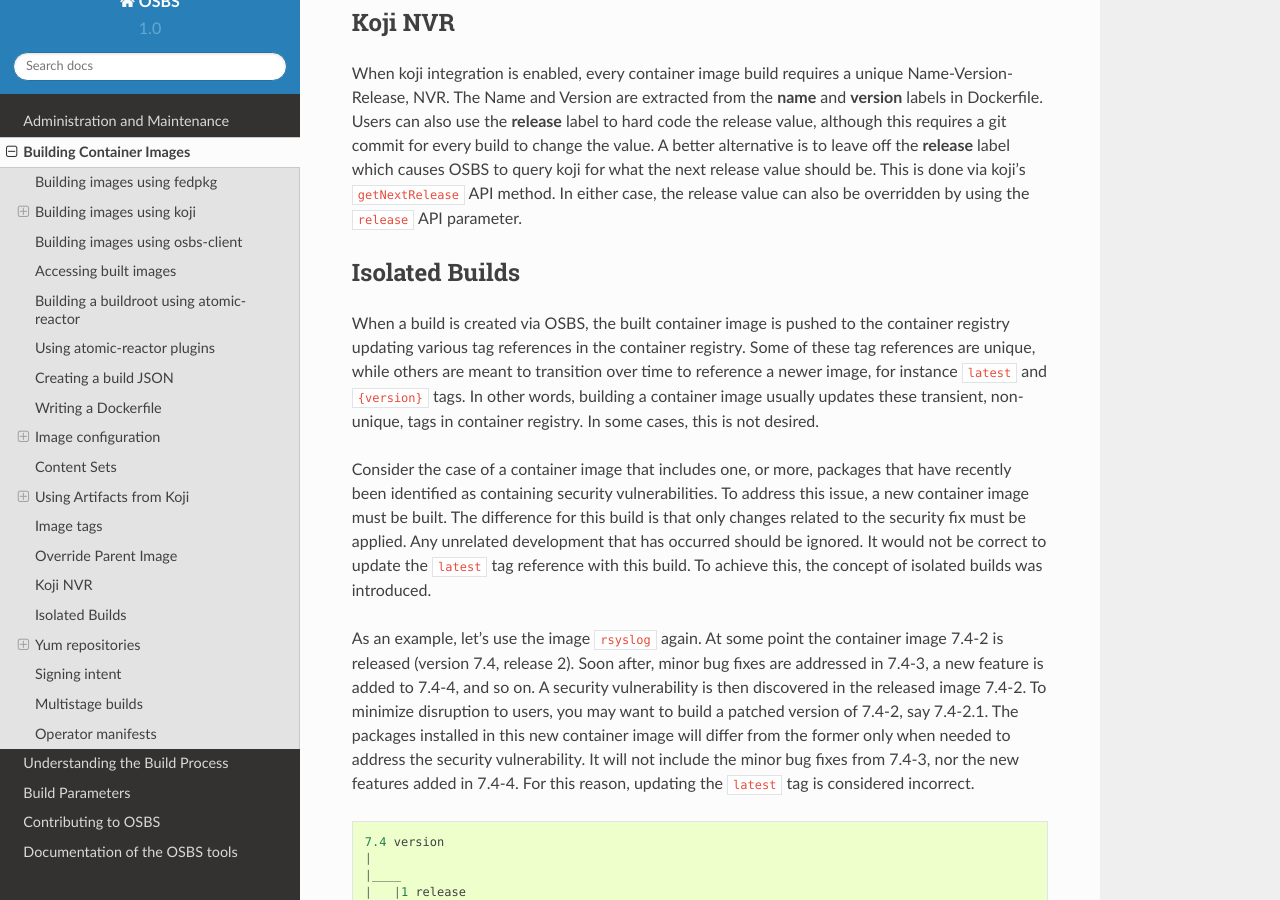
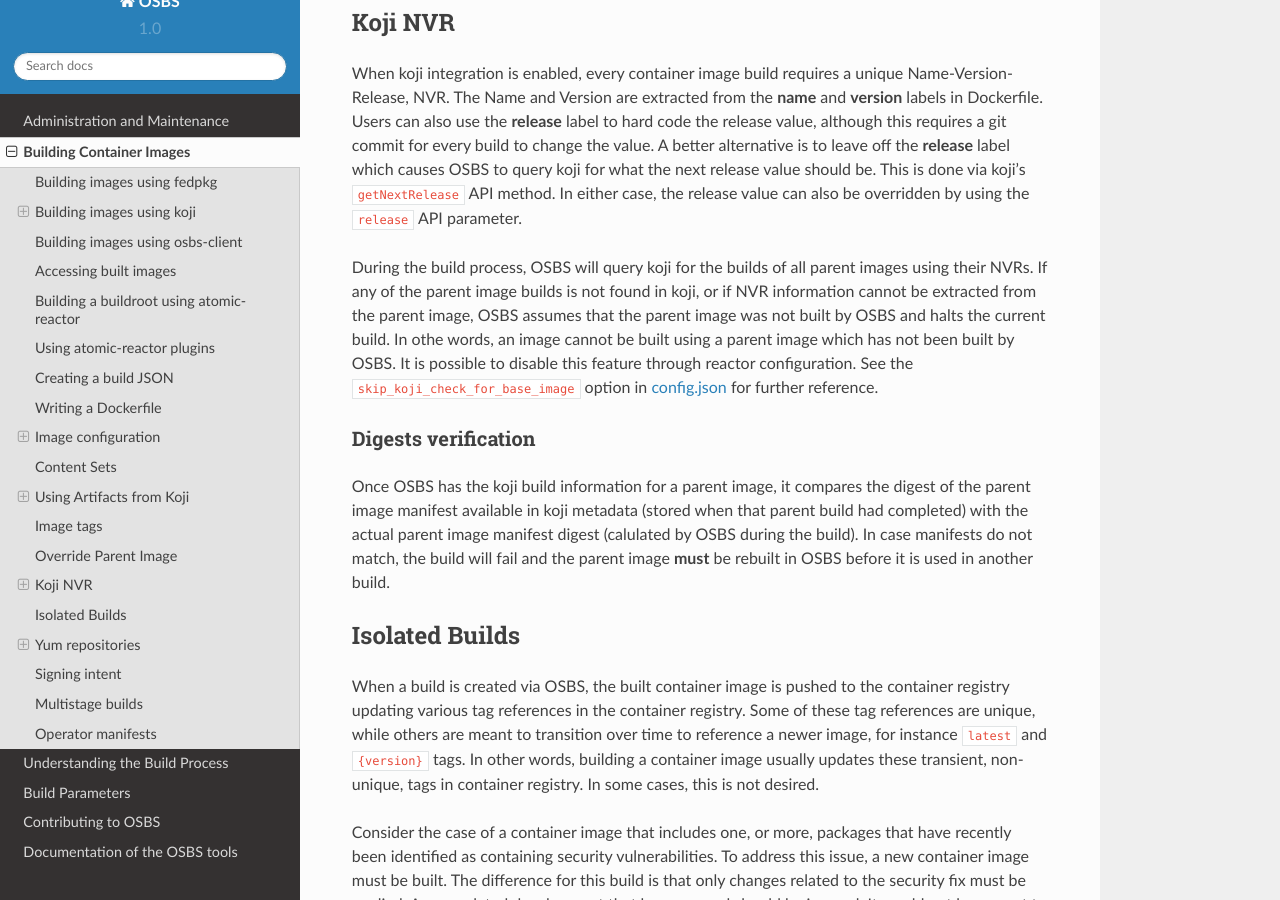
Before and after one commit to containerbuildsystem/osbs-docs, a Sphinx documentation site: the page built from docs/users.rst, in a window 1280 px wide and 900 px high, scrolled down 8120 px. Built offline with Sphinx 7.4.7 and the Read the Docs theme 2.0.0, drawn with Linux system fonts in a browser that asks for light colours.

Commit message:
Document koji/registry digests verification
* OSBS-7166

Signed-off-by: Athos Ribeiro <athos@redhat.com>

```diff
--- a/docs/users.rst
+++ b/docs/users.rst
@@ -440,6 +440,25 @@
 This is done via koji's ``getNextRelease`` API method. In either case, the
 release value can also be overridden by using the ``release`` API parameter.
 
+During the build process, OSBS will query koji for the builds of all parent
+images using their NVRs. If any of the parent image builds is not found in
+koji, or if NVR information cannot be extracted from the parent image, OSBS
+assumes that the parent image was not built by OSBS and halts the current
+build. In othe words, an image cannot be built using a parent image which has
+not been built by OSBS. It is possible to disable this feature through reactor
+configuration. See the ``skip_koji_check_for_base_image`` option in
+`config.json`_ for further reference.
+
+Digests verification
+~~~~~~~~~~~~~~~~~~~~
+
+Once OSBS has the koji build information for a parent image, it compares the
+digest of the parent image manifest available in koji metadata (stored when
+that parent build had completed) with the actual parent image manifest digest
+(calulated by OSBS during the build). In case manifests do not match, the build
+will fail and the parent image **must** be rebuilt in OSBS before it is used in
+another build.
+
 Isolated Builds
 ---------------
 
@@ -700,3 +719,6 @@
 For now, the operator manifests archive is uploaded to koji as a log file
 (``type: log``). This will be changed to a more appropriate type in future
 releases.
+
+
+.. _`config.json`: https://github.com/projectatomic/atomic-reactor/blob/master/atomic_reactor/schemas/config.json
```
